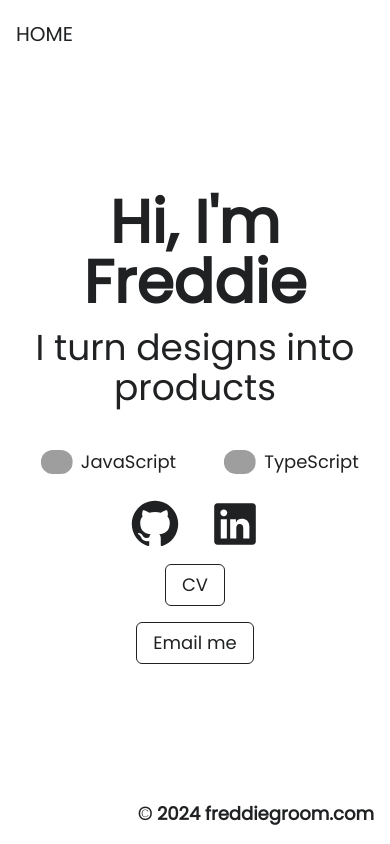
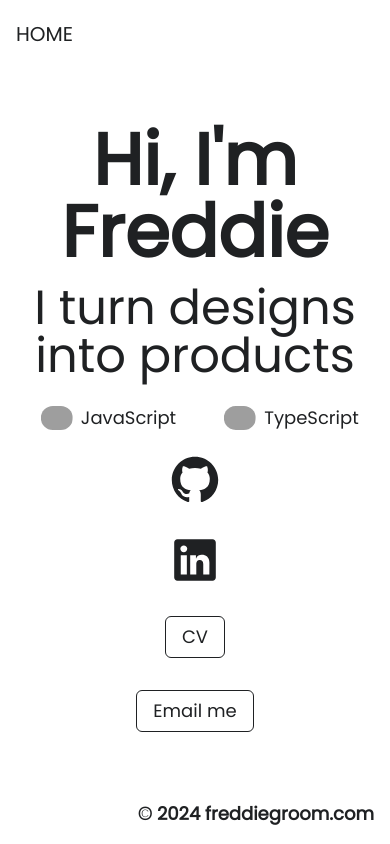
Before and after one commit to Fredgroom/freddie_groom_com_latest, a Next.js app: page / in a window 390 px wide. Built offline with nearby package versions, Linux system fonts and the light colour scheme; grey boxes are pictures that could not be loaded.

Commit message:
update formatting for mobile

```diff
--- a/src/pages/index.tsx
+++ b/src/pages/index.tsx
@@ -7,15 +7,14 @@ import Link from 'next/link';
 const Home = () => {
   return (
     <div className='flex flex-col items-center'>
-      <h1 className='text-6xl sm:text-8xl break-words mb-4 sm:mb-8 text-center'>
+      <h1 className='text-7xl sm:text-8xl break-words mb-4 sm:mb-8 text-center'>
         Hi, I'm Freddie
       </h1>
-      <h2 className='text-4xl break-words m-0 mb-4 text-center'>
+      <h2 className='text-5xl break-words m-0 text-center'>
         I turn designs into products
       </h2>
       <Skills />
-      <div className='flex flex-col items-center sm:flex-row flex-wrap justify-center sm:py-8 gap-4 sm:gap-8'>
-        <div className='flex gap-8'>
+      <div className='flex flex-col items-center sm:flex-row flex-wrap justify-center sm:py-8 gap-8'>
         <Link
           href='https://github.com/fredgroom'
           aria-label="go to Freddie's github profile"
@@ -28,7 +27,6 @@ const Home = () => {
         >
           <LinkedInLogoIcon className='w-12 h-12' />
         </Link>
-        </div>
         <Download />
         <a
           href='mailto:fredgroom@gmail.com?subject=Inquiry&body=Hello%2C%20I%20would%20like%20to%20inquire%20about%20your%20services%20as%20a%20frontend%20developer...'
```
Lines whose indentation alone changed are shown as unchanged.
